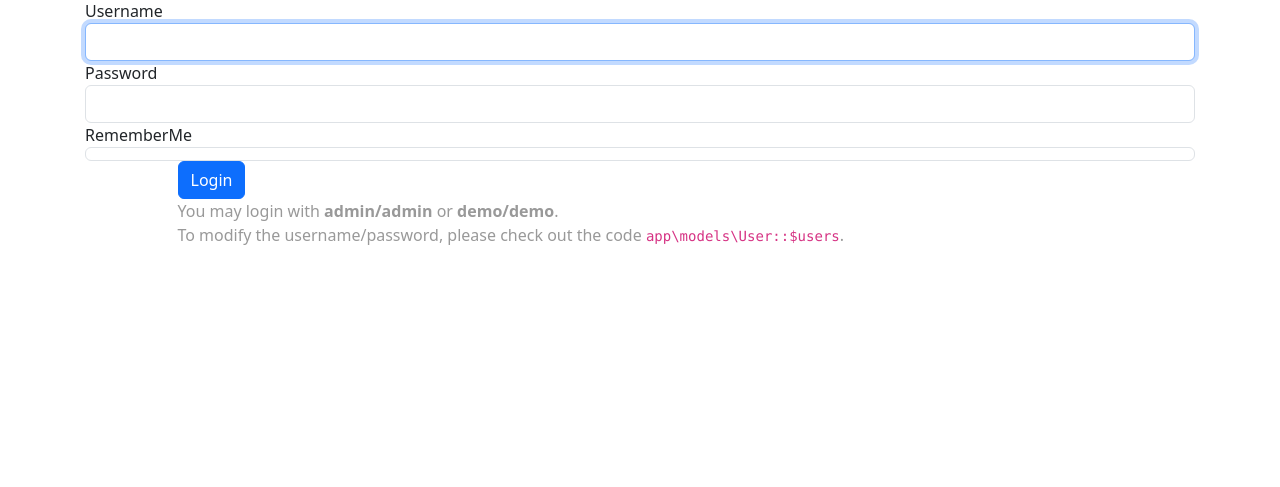
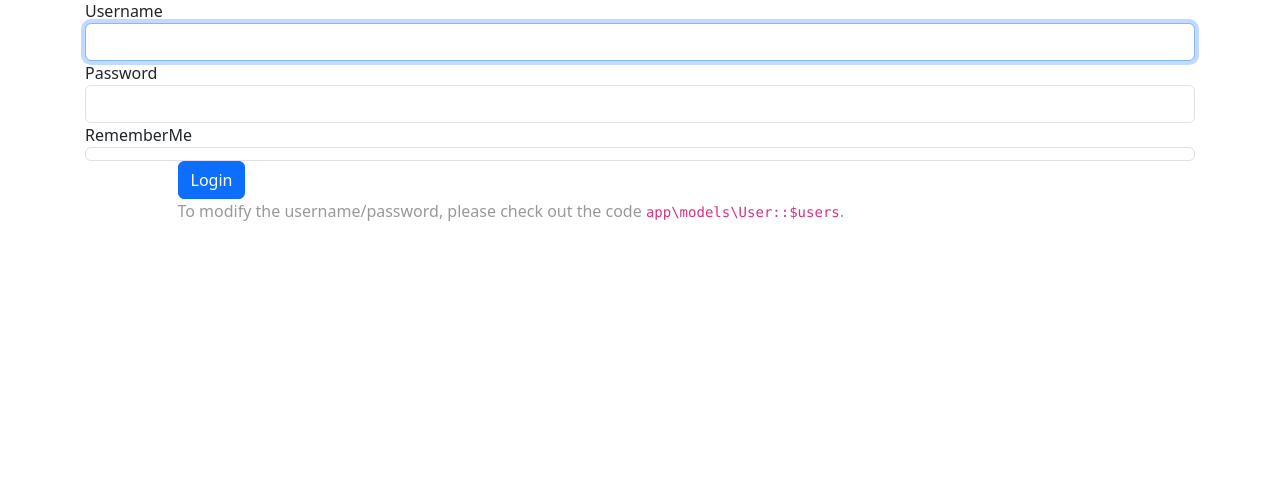
Before and after one commit to KingMastodon/gjbeta, a Yii app: template views/site/login.php in a window 1280 px wide. Shown: the part 167-654 px from the top of the page. Run offline with PHP 8.4 and a stand-in for Yii, Linux system fonts and the light colour scheme; the template is opened without the code that fills it, so the values that code supplies are empty; form fields are guessed from the names that the template uses; some libraries are stand-ins or nearby versions.

Commit message:
Подправлена страница логина

```diff
--- a/views/site/login.php
+++ b/views/site/login.php
@@ -43,7 +43,6 @@ $this->params['breadcrumbs'][] = $this->title;
     <?php ActiveForm::end(); ?>
 
     <div class="offset-lg-1" style="color:#999;">
-        You may login with <strong>admin/admin</strong> or <strong>demo/demo</strong>.<br>
         To modify the username/password, please check out the code <code>app\models\User::$users</code>.
     </div>
 </div>
```
Also changed, not shown: README.md.
